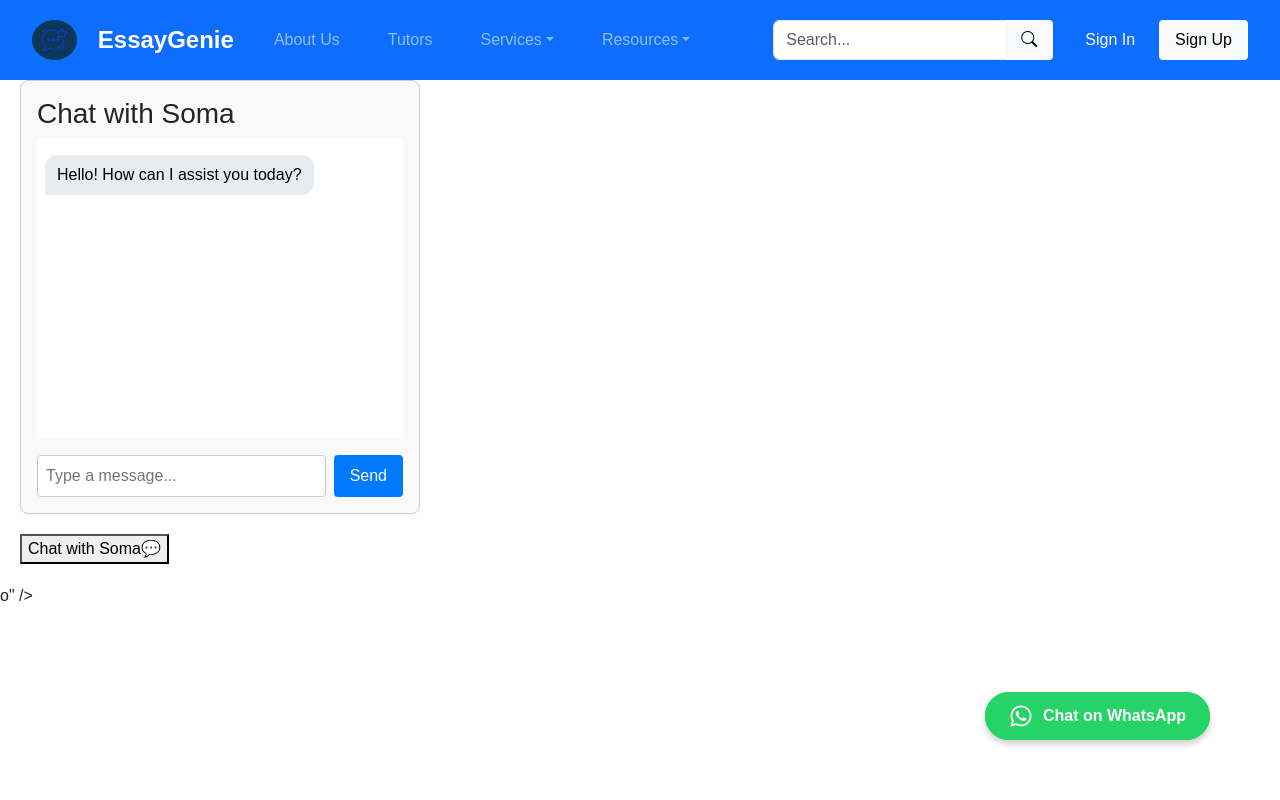
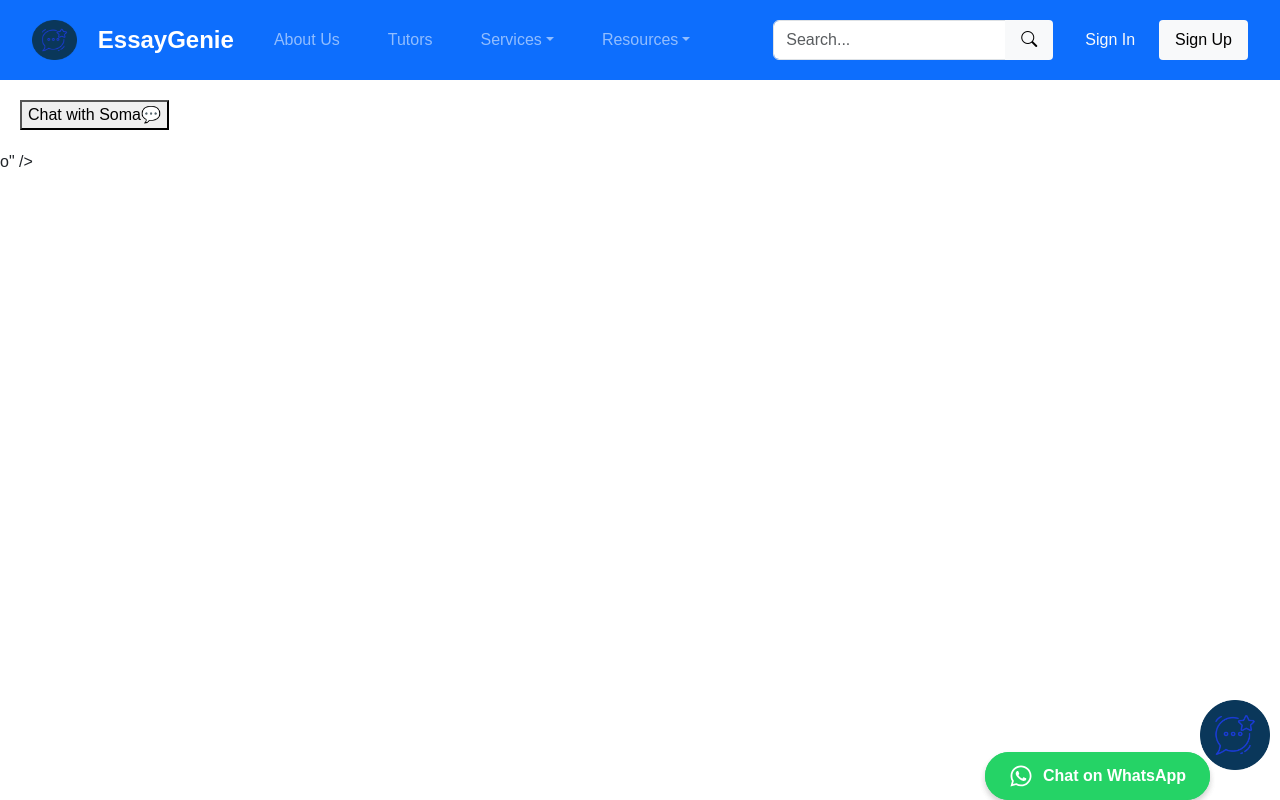
Before and after one commit to Opiii16/essay_genie-master, a React (Create React App) app: page /whatsapp in a window 1280 px wide. Built offline with nearby package versions, Linux system fonts and the light colour scheme.

Commit message:
commit all

```diff
--- a/src/components/TidioChat/TidioChat.css
+++ b/src/components/TidioChat/TidioChat.css
@@ -1,8 +1,8 @@
 /* Floating chat button */
 .tidio-custom-button {
     position: fixed;
-    bottom: 100px;
-    right: 20px;
+    bottom: 150px;
+    right: 10px;
     background-color: #2D3748;
     color: white;
     border: none;
--- a/src/components/TidioChat/TidioChat.jsx
+++ b/src/components/TidioChat/TidioChat.jsx
@@ -5,15 +5,13 @@ const TidioChat = () => {
     { text: "Hello! How can I assist you today?", sender: "bot" }
   ]);
   const [inputValue, setInputValue] = useState('');
-  const [isConnected, setIsConnected] = useState(true);
+  const [isChatOpen, setIsChatOpen] = useState(false);
 
   const handleSendMessage = () => {
     if (!inputValue.trim()) return;
 
-    // Add user message
     setMessages(prev => [...prev, { text: inputValue, sender: "user" }]);
 
-    // Simulate bot response
     setTimeout(() => {
       if (inputValue.toLowerCase().includes('hey') || inputValue.toLowerCase().includes('hi')) {
         setMessages(prev => [...prev, { text: "Hi there! What can I help you with?", sender: "bot" }]);
@@ -31,19 +29,59 @@ const TidioChat = () => {
     }
   };
 
+  const toggleChat = () => {
+    setIsChatOpen(!isChatOpen);
+  };
+
   return (
+    <div style={{ position: 'fixed', bottom: '40px', right: '20px', zIndex: 1000 }}>
+      {/* EssayGenie Icon - Replaced WhatsApp icon */}
+      <div
+        onClick={toggleChat}
+        style={{
+          position: 'absolute',
+          bottom: '0',
+          right: isChatOpen ? '380px' : '0',
+          // backgroundColor: '#000000', // Changed from WhatsApp green to white
+          color: 'white',
+          borderRadius: '50%',
+          width: '50px',
+          height: '50px',
+          display: 'flex',
+          alignItems: 'center',
+          justifyContent: 'center',
+          boxShadow: '0 2px 10px rgba(0,0,0,0.2)',
+          cursor: 'pointer',
+          transition: 'right 0.3s ease',
+          zIndex: 1001,
+          border: '1px solid #ccc' // Added border for visibility
+        }}
+      >
+        <img
+          src="/assets/images/essaygenie.png"
+          alt="EssayGenie Chat"
+          style={{
+            width: '70px',
+            height: '70px',
+            objectFit: 'contain'
+          }}
+        />
+      </div>
+
+      {/* Chat Widget - No changes below this line */}
+      {isChatOpen && (
         <div style={{
-      marginLeft: '20px', // Added 20px left margin
-      maxWidth: '400px',
+          width: '350px',
           border: '1px solid #ccc',
           borderRadius: '8px',
           padding: '16px',
-      backgroundColor: '#f9f9f9'
+          backgroundColor: '#f9f9f9',
+          boxShadow: '0 2px 10px rgba(0,0,0,0.1)'
         }}>
-      <h3>Chat with Soma</h3>
+          <h3 style={{ marginTop: 0 }}>Chat with Soma</h3>
 
           <div style={{
-        height: '300px',
+            height: '250px',
             overflowY: 'auto',
             marginBottom: '16px',
             padding: '8px',
@@ -67,12 +105,6 @@ const TidioChat = () => {
               </div>
             ))}
           </div>
-
-      {!isConnected && (
-        <div style={{ color: 'red', marginBottom: '8px' }}>
-          Connection error - working in offline mode
-        </div>
-      )}
 
           <div style={{ display: 'flex' }}>
             <input
@@ -104,6 +136,8 @@ const TidioChat = () => {
             </button>
           </div>
         </div>
+      )}
+    </div>
   );
 };
 
--- a/src/components/Whatsapp/Whatsapp.css
+++ b/src/components/Whatsapp/Whatsapp.css
@@ -2,7 +2,7 @@
 
 .whatsapp-button-container {
   position: fixed;
-  bottom: 60px;
+  bottom: 0.20px;
   right: 70px;
   z-index: 2147483646; /* Slightly lower than Tidio (2147483647) */
 }
```
Lines whose indentation alone changed are shown as unchanged.
